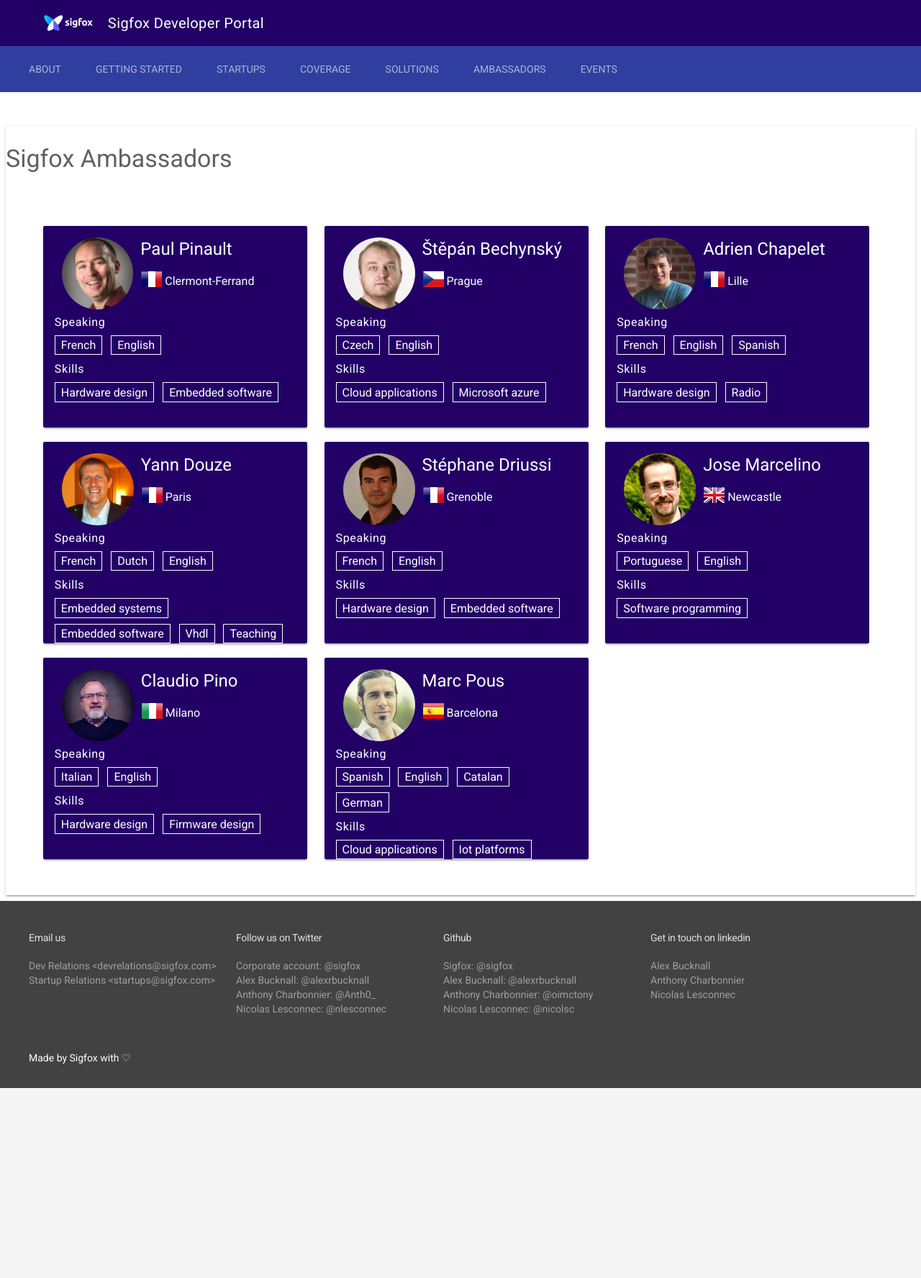
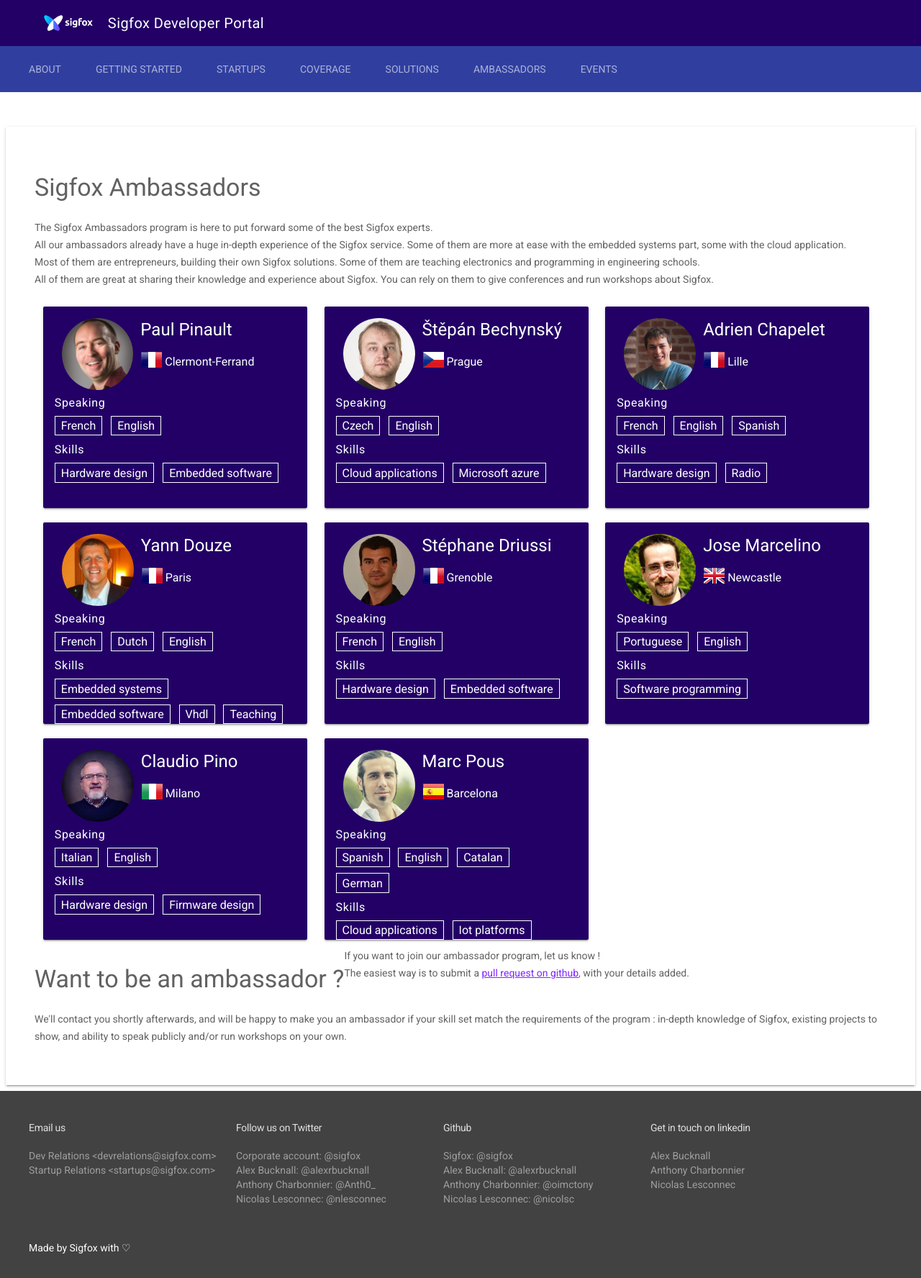
Before and after one commit to sigfox/makers.sigfox.com, a Jekyll site: the page built from ambassadors.html, in a window 1280 px wide. Shown: the whole page at 72% size. Built offline with Jekyll 4.4.1, drawn with Linux system fonts in a browser that asks for light colours.

Commit message:
Ambassadors program : description text + Call for applicants

```diff
--- a/ambassadors.html
+++ b/ambassadors.html
@@ -14,8 +14,14 @@
    <section id="ambassadors" class="mdl-grid mdl-grid--no-spacing mdl-shadow--2dp">
 
     <div class="mdl-card mdl-cell mdl-cell--12-col">
-      <h3>Sigfox Ambassadors</h2>
       <div class="mdl-card__supporting-text mdl-grid mdl-grid--no-spacing">
+      <h3>Sigfox Ambassadors</h3>
+      <p>
+      The Sigfox Ambassadors program is here to put forward some of the best Sigfox experts. <br />
+      All our ambassadors already have a huge in-depth experience of the Sigfox service. Some of them are more at ease with the embedded systems part, some with the cloud application. <br />
+        Most of them are entrepreneurs, building their own Sigfox solutions. Some of them are teaching electronics and programming in engineering schools.<br />
+        All of them are great at sharing their knowledge and experience about Sigfox. You can rely on them to give conferences and run workshops about Sigfox.
+      </p>
 
       {% for amb in ambassadors %}
         <div class="ambassador-card mdl-card mdl-shadow--2dp mdl-color--primary">
@@ -45,6 +51,15 @@
           </div>
         </div>
       {% endfor %}
+      <h3>Want to be an ambassador ?</h3>
+        <p>
+          If you want to join our ambassador program, let us know ! <br />
+          The easiest way is to submit a <a  rel="noopener noreferrer"  target="_blank" href="//github.com/sigfox/makers.sigfox.com/blob/master/_data/ambassadors.yml">pull request on github</a>, with your details added.
+        </p>
+        <p>
+          We'll contact you shortly afterwards, and will be happy to make you an ambassador if your skill set match the requirements of the program : in-depth knowledge of Sigfox, existing projects to show, and ability to speak publicly and/or run workshops on your own.
+        </p>
+
       </div>
     </div>
   </div>
```
